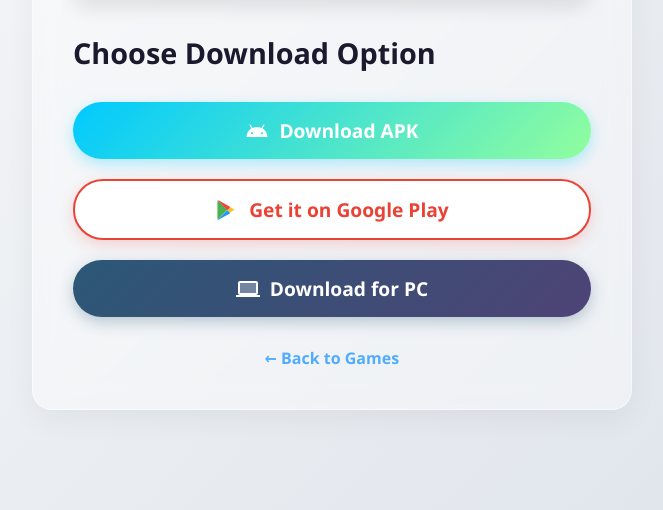
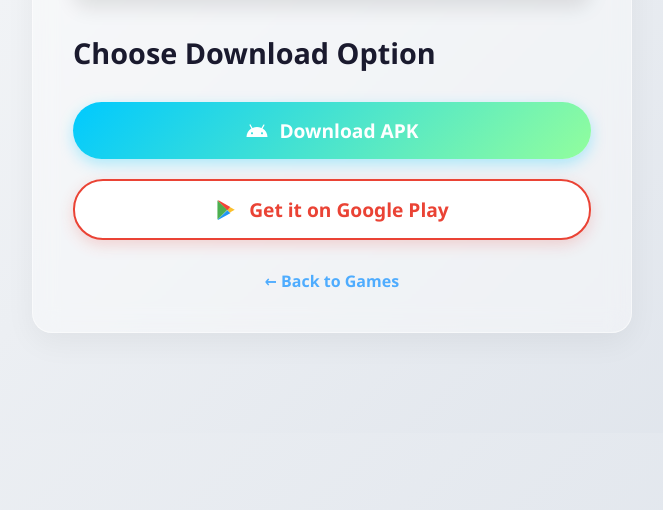
Before and after one commit to AYUSH-71643/PortfolioWeb, a Jekyll site: the page built from cyber-runner.html, in a window 1280 px wide and 1038 px high. Shown: the part 528-1038 px from the top of the window, without its empty margins (308-971 px from the left). Built offline with Jekyll 4.4.1, drawn with Linux system fonts in a browser that asks for light colours; comment, search, counter and statistics services are not loaded.

Commit message:
Remove Download for PC option from download pages

```diff
--- a/_layouts/download.html
+++ b/_layouts/download.html
@@ -27,11 +27,6 @@ layout: default
                         Get it on Google Play
                     </a>
 
-                    <!-- Option 3: PC Playstore -->
-                    <a href="{{ page.pc_link }}" class="btn" style="background: linear-gradient(135deg, #2b5876 0%, #4e4376 100%); font-size: 1.2rem; padding: 15px; border-radius: 30px; box-shadow: 0 5px 15px rgba(43,88,118,0.3); text-decoration: none; color: #fff; font-weight: bold; display: flex; align-items: center; justify-content: center; gap: 10px;">
-                        <svg width="24" height="24" viewBox="0 0 24 24" fill="white" xmlns="http://www.w3.org/2000/svg"><path d="M4 6h16v10H4z" opacity=".3"/><path d="M20 18c1.1 0 1.99-.9 1.99-2L22 6c0-1.1-.9-2-2-2H4c-1.1 0-2 .9-2 2v10c0 1.1.9 2 2 2H0v2h24v-2h-4zM4 6h16v10H4V6z"/></svg>
-                        Download for PC
-                    </a>
                 </div>
 
                 <div style="margin-top: 30px;">
```
